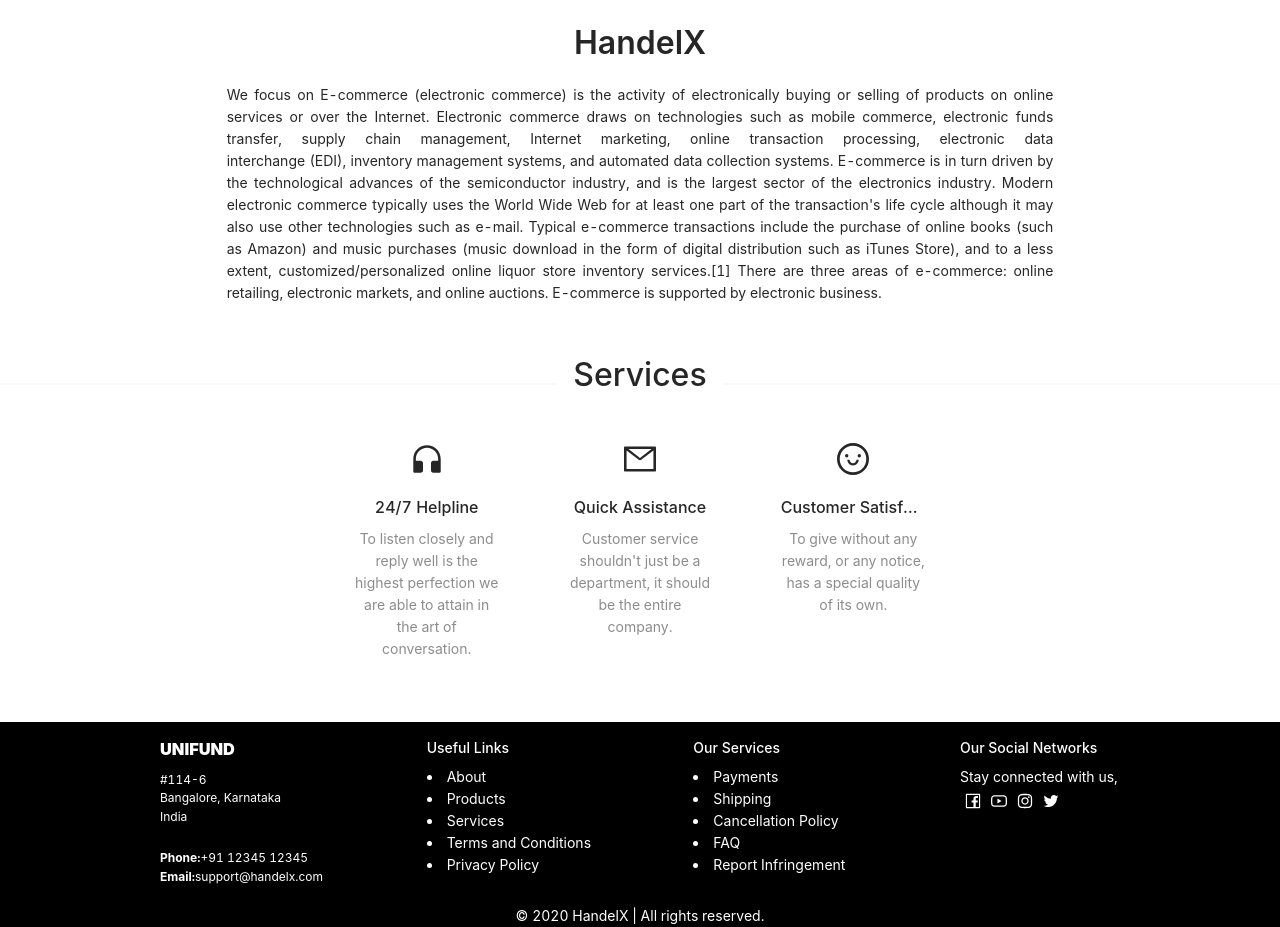
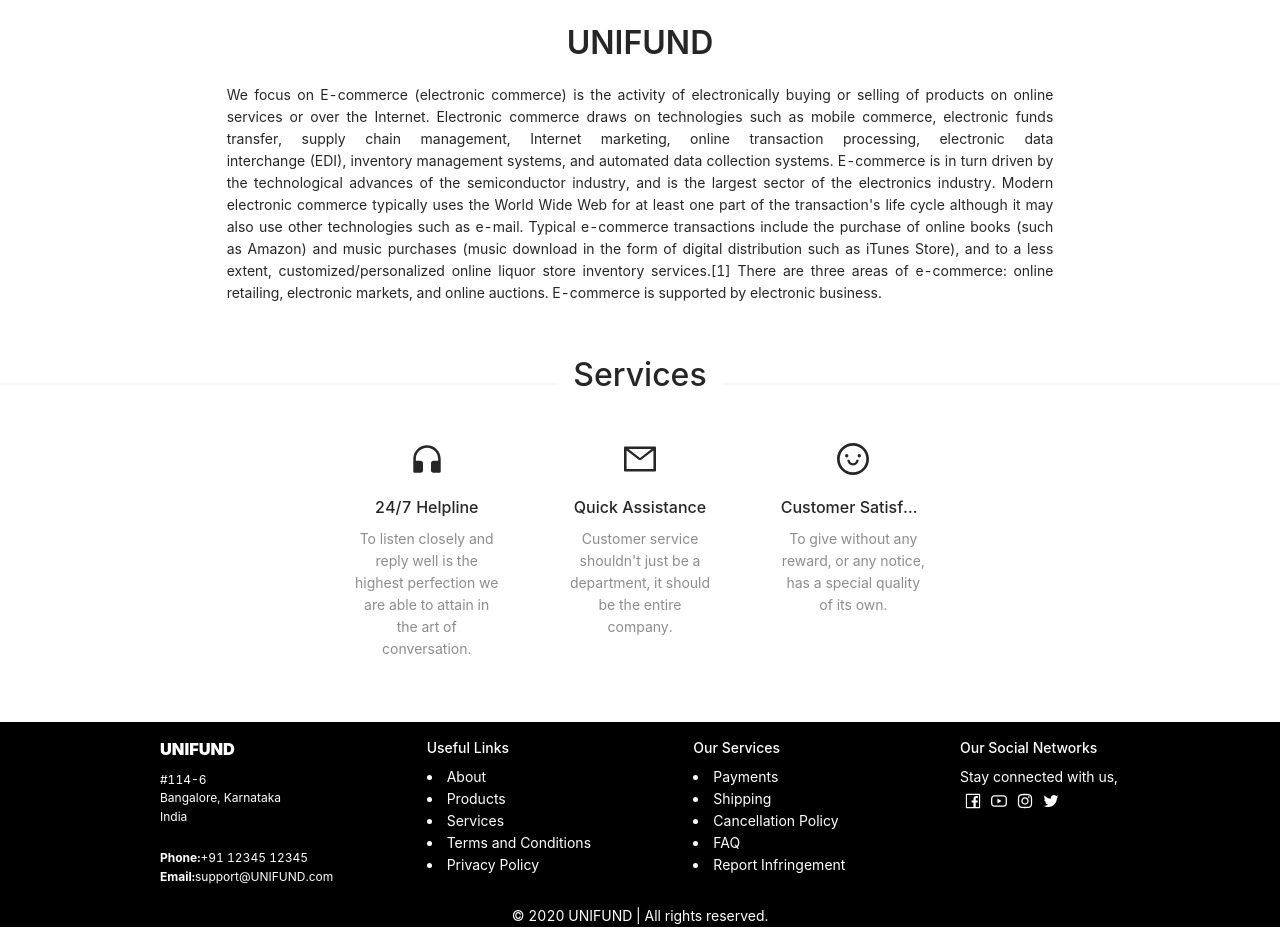
Before and after one commit to rohithkutty/demo-unifund, a React (Create React App) app: page /about in a window 1280 px wide. Shown: the part 352-1279 px from the top of the page. Built offline with nearby package versions, Linux system fonts and the light colour scheme.

Commit message:
updated the app name

```diff
--- a/src/components/Footer/Footer.js
+++ b/src/components/Footer/Footer.js
@@ -46,7 +46,7 @@
             <strong>Phone:</strong>+91 12345 12345
           </p>
           <p style={styles.address}>
-            <strong>Email:</strong>support@handelx.com
+            <strong>Email:</strong>support@UNIFUND.com
           </p>
         </Col>
         <Col span={5}>
@@ -85,7 +85,7 @@
       <footer
         style={{ textAlign: 'center', color: 'white', marginTop: '15px' }}
       >
-        &copy; 2020 HandelX | All rights reserved.
+        &copy; 2020 UNIFUND | All rights reserved.
       </footer>
     </div>
   );
--- a/src/views/About/About.js
+++ b/src/views/About/About.js
@@ -26,7 +26,7 @@
       <div style={{ margin: '20px' }}>
         <Row justify='center'>
           <Col span={16}>
-            <h2 style={{ fontSize: '32px', fontWeight: '600' }}>HandelX</h2>
+            <h2 style={{ fontSize: '32px', fontWeight: '600' }}>UNIFUND</h2>
             <p style={{ textAlign: 'justify' }}>
               We focus on E-commerce (electronic commerce) is the activity
               of electronically buying or selling of products on online services
--- a/src/views/Products/Products.js
+++ b/src/views/Products/Products.js
@@ -33,7 +33,7 @@
           developments around the world, mobiles are no longer for sending a
           text or making a call. From budget to state-of-the-art smartphones;
           indigenous names to global big-wigs - a whole universe of mobiles
-          await you on HandelX.
+          await you on UNIFUND.
         </p>
         <Row>
           <Col span={8} offset={10}>
```
